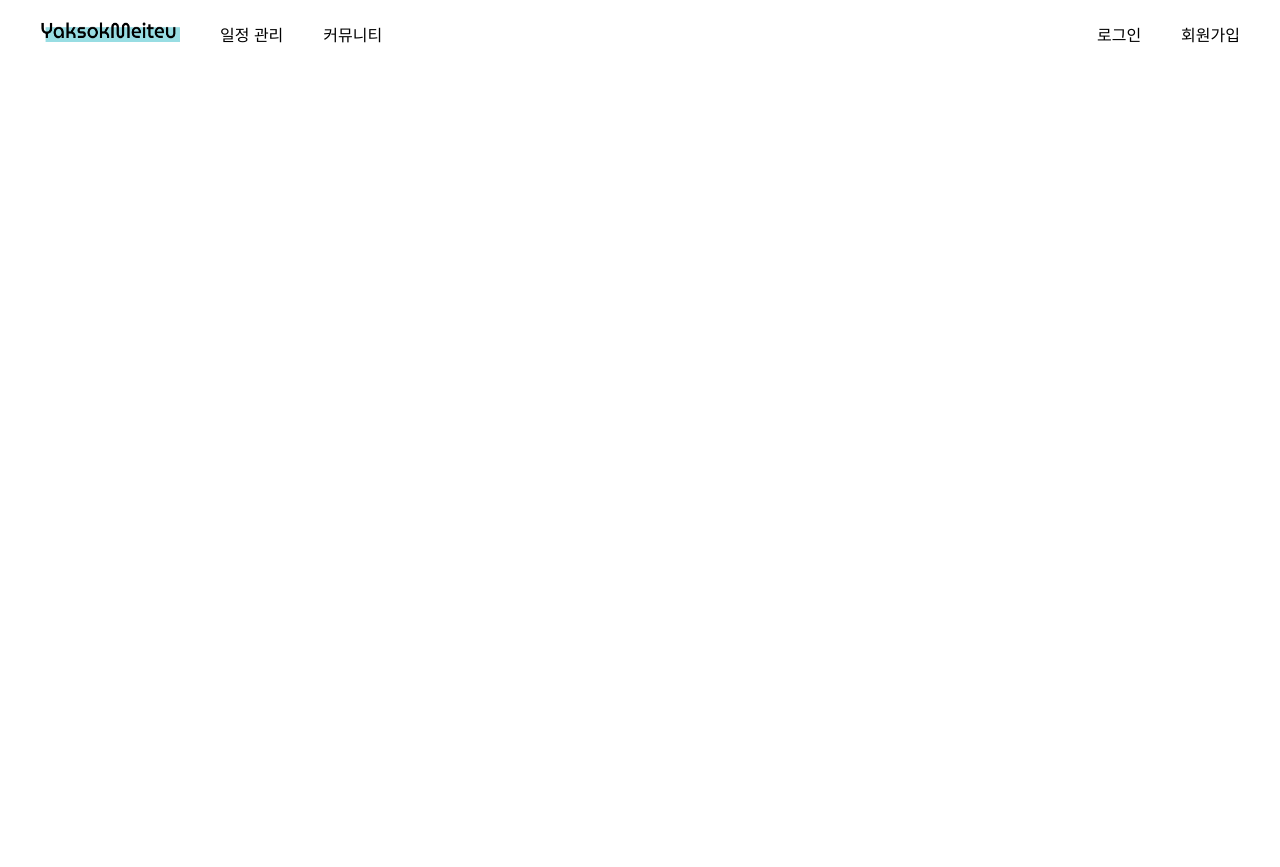
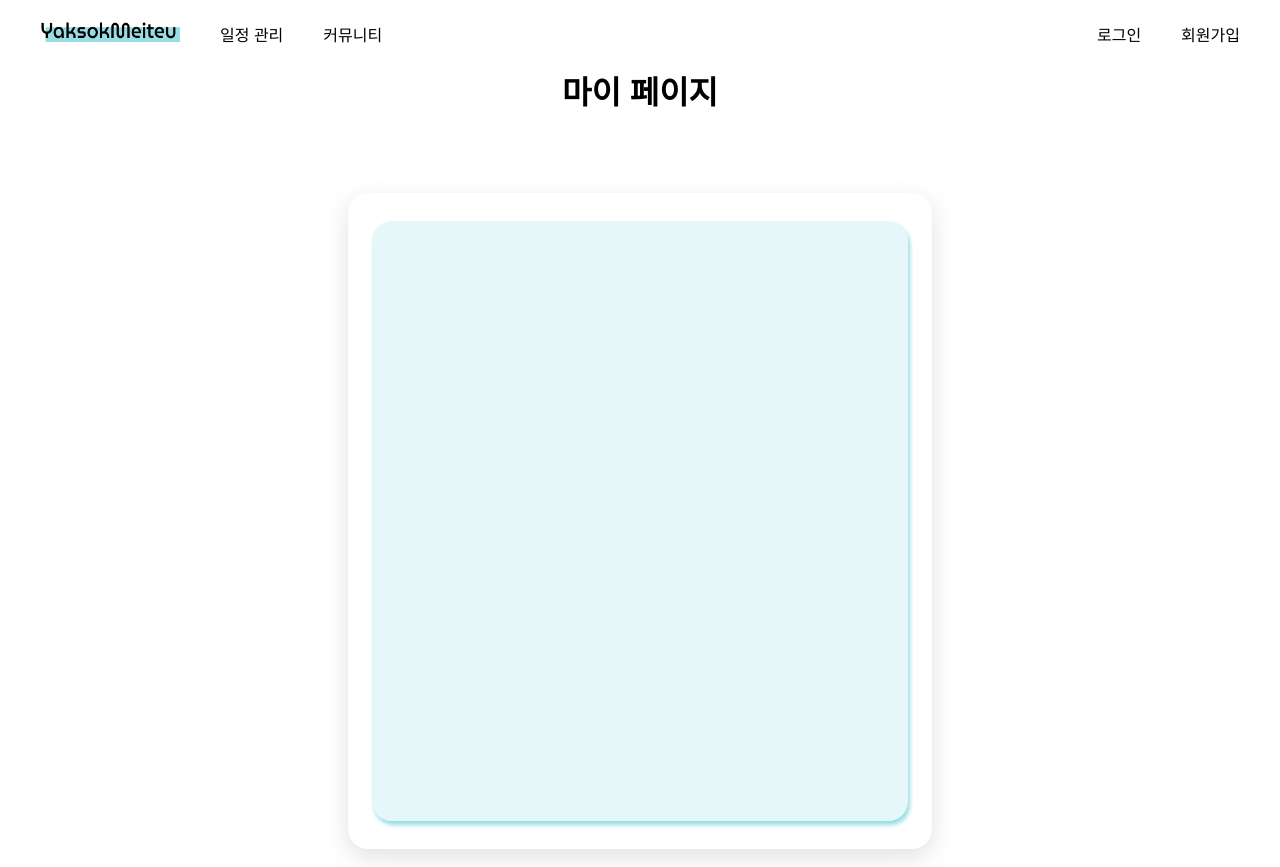
Before and after one commit to codestates-seb/seb44_main_032, a Vue app in the folder client/: page /mypage in a window 1280 px wide. Before the commit this address had no page. Before the commit the page ends 800 px from the top, so only its background shows below. Built offline with nearby package versions, Linux system fonts and the light colour scheme.

Commit message:
feat : 마이페이지 작업

```diff
--- a/client/src/App.tsx
+++ b/client/src/App.tsx
@@ -10,6 +10,7 @@ import CommunityPost from './page/Community/CommunityPost';
 import Main from './page/Main/Main';
 import Plan from './page/Plan/Plan';
 import Edit from './page/Plan/Edit';
+import MyPage from './page/MyPage/MyPage';
 
 function App() {
   const [planData, setPlanData] = useState<{
@@ -25,6 +26,7 @@ function App() {
         <Route path="/" element={<Main />} />
         <Route path="/login" element={<Login />} />
         <Route path="/signup" element={<SignUp />} />
+        <Route path="/mypage" element={<MyPage />} />
         <Route path="/community" element={<Community />} />
         <Route path="/community/:id" element={<CommunityDetail />} />
         <Route path="/community/:id/edit" element={<CommunityEdit />} />
--- /dev/null
+++ b/client/src/page/MyPage/MyPage.tsx
@@ -0,0 +1,55 @@
+import styled from 'styled-components';
+
+function MyPage() {
+  return (
+    <MyPageContainer>
+      <Title>마이 페이지</Title>
+      <Container>
+        <InnerContainer>
+          <ProfileImg></ProfileImg>
+          <InputText></InputText>
+        </InnerContainer>
+      </Container>
+    </MyPageContainer>
+  );
+}
+
+export default MyPage;
+
+const MyPageContainer = styled.div`
+  display: flex;
+  flex-direction: column;
+  align-items: center;
+  width: 100%;
+  height: 100%;
+  margin-top: 67px;
+`;
+
+const Title = styled.div`
+  font-size: 32px;
+  font-weight: bold;
+`;
+
+const Container = styled.div`
+  display: flex;
+  justify-content: center;
+  align-items: center;
+  width: 584px;
+  height: 656px;
+  margin-top: 80px;
+  background-color: white;
+  border-radius: 20px;
+  box-shadow: 0px 8px 24px rgba(0, 0, 0, 0.12);
+`;
+
+const InnerContainer = styled.div`
+  width: 536px;
+  height: 600px;
+  border-radius: 20px;
+  background-color: #98dde340;
+  box-shadow: 2px 4px 4px #98dde3;
+`;
+
+const ProfileImg = styled.div``;
+
+const InputText = styled.div``;
```
